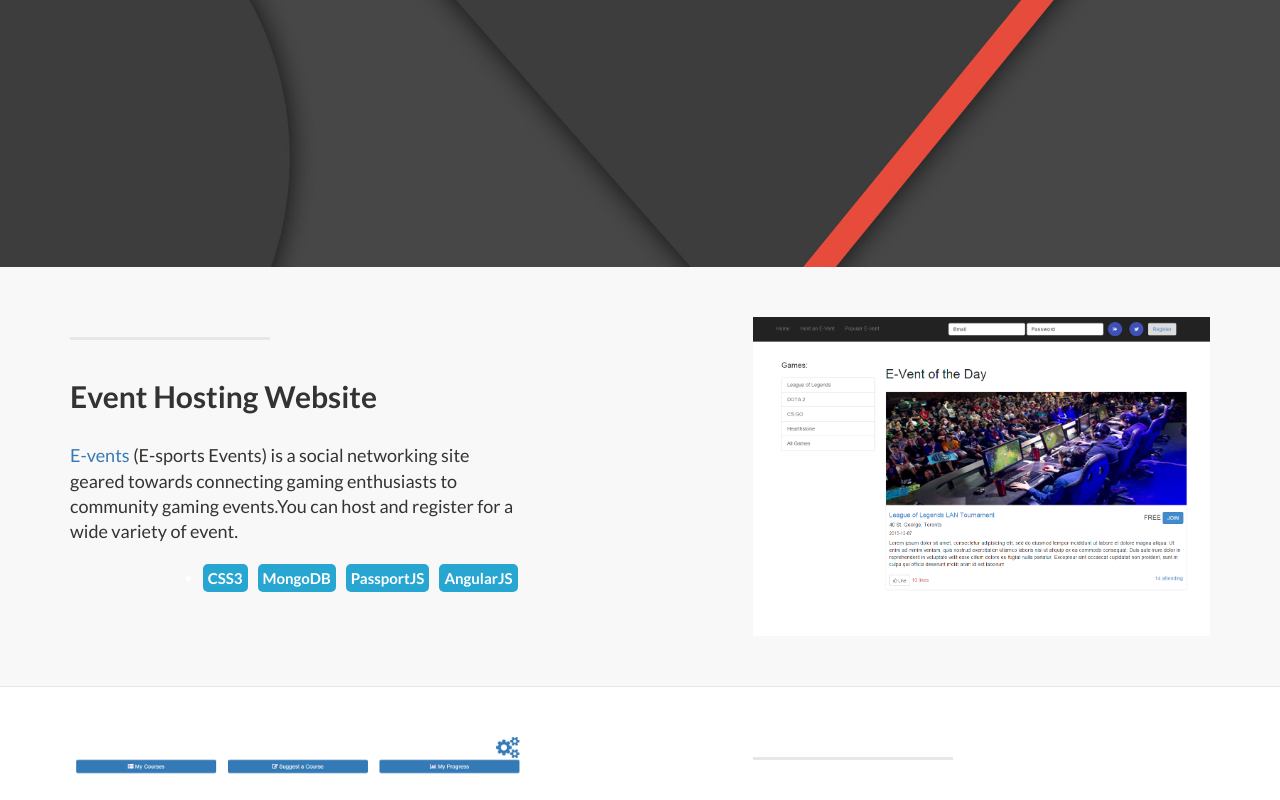
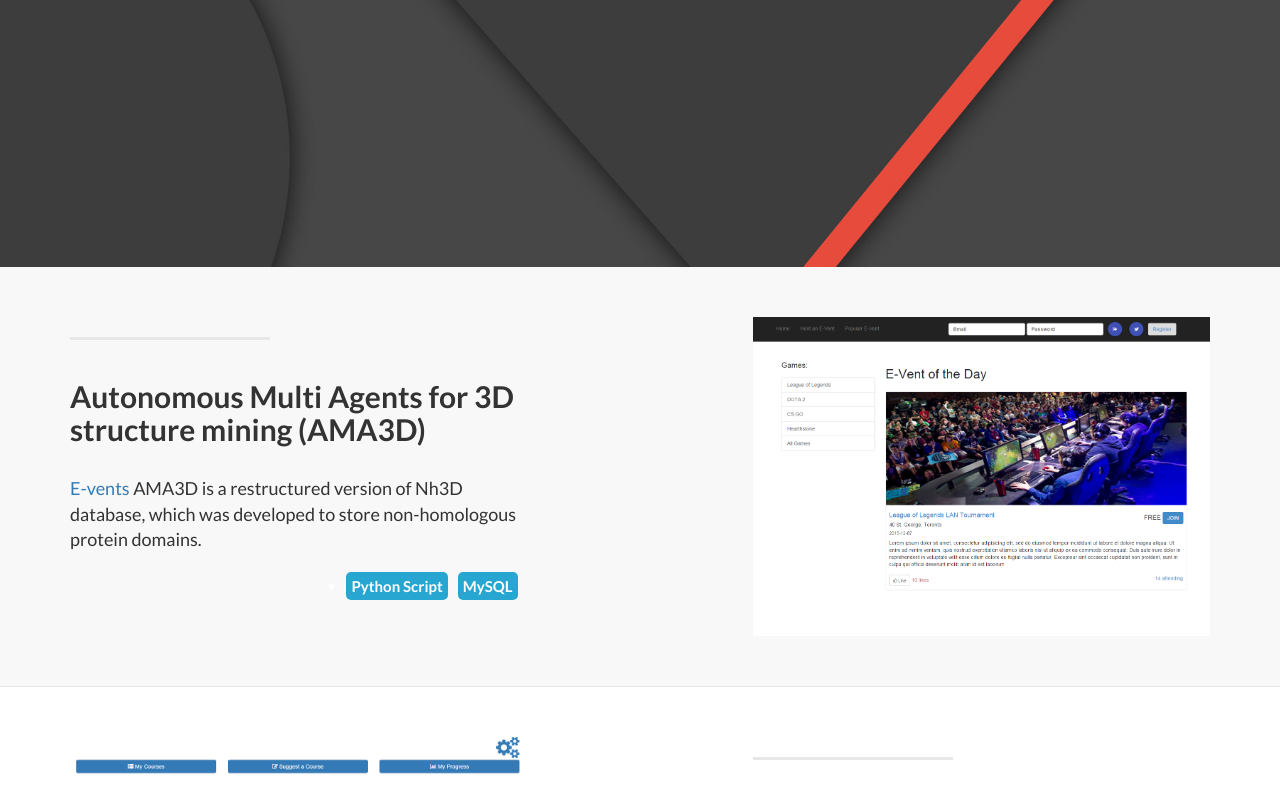
Before and after one commit to sam1001uel/sam1001uel.github.io, a plain HTML site: page index.html in a window 1280 px wide. Shown: the part 510-1310 px from the top of the page. Drawn offline with Linux system fonts and the light colour scheme.

Commit message:
update AMA3D project to website

```diff
--- a/index.html
+++ b/index.html
@@ -107,14 +107,12 @@
                 <div class="col-lg-5 col-sm-6">
                     <hr class="section-heading-spacer">
                     <div class="clearfix"></div>
-                    <h2 class="section-heading">Event Hosting Website</h2>
-                    <p class="lead"><a target="_blank" href="http://e-vents.herokuapp.com/#/">E-vents</a> (E-sports Events) is a social networking site geared towards connecting gaming
-                                    enthusiasts to community gaming events.You can host and register for a wide variety of event.</p>
+                    <h2 class="section-heading">Autonomous Multi Agents for 3D structure mining (AMA3D)</h2>
+                    <p class="lead"><a target="_blank" href="https://github.com/teheavy/AMA3D">E-vents</a> AMA3D is a restructured version of Nh3D database,
+                    which was developed to store non-homologous protein domains.</p>
                     <ul class="job-skills ">
-                        <li class="job-skill">AngularJS</li>
-                        <li class="job-skill">PassportJS</li>
-                        <li class="job-skill">MongoDB</li>
-                        <li class="job-skill">CSS3</li>
+                        <li class="job-skill">MySQL</li>
+                        <li class="job-skill">Python Script</li>
                     </ul>
                 </div>
                 <div class="col-lg-5 col-lg-offset-2 col-sm-6">
```
